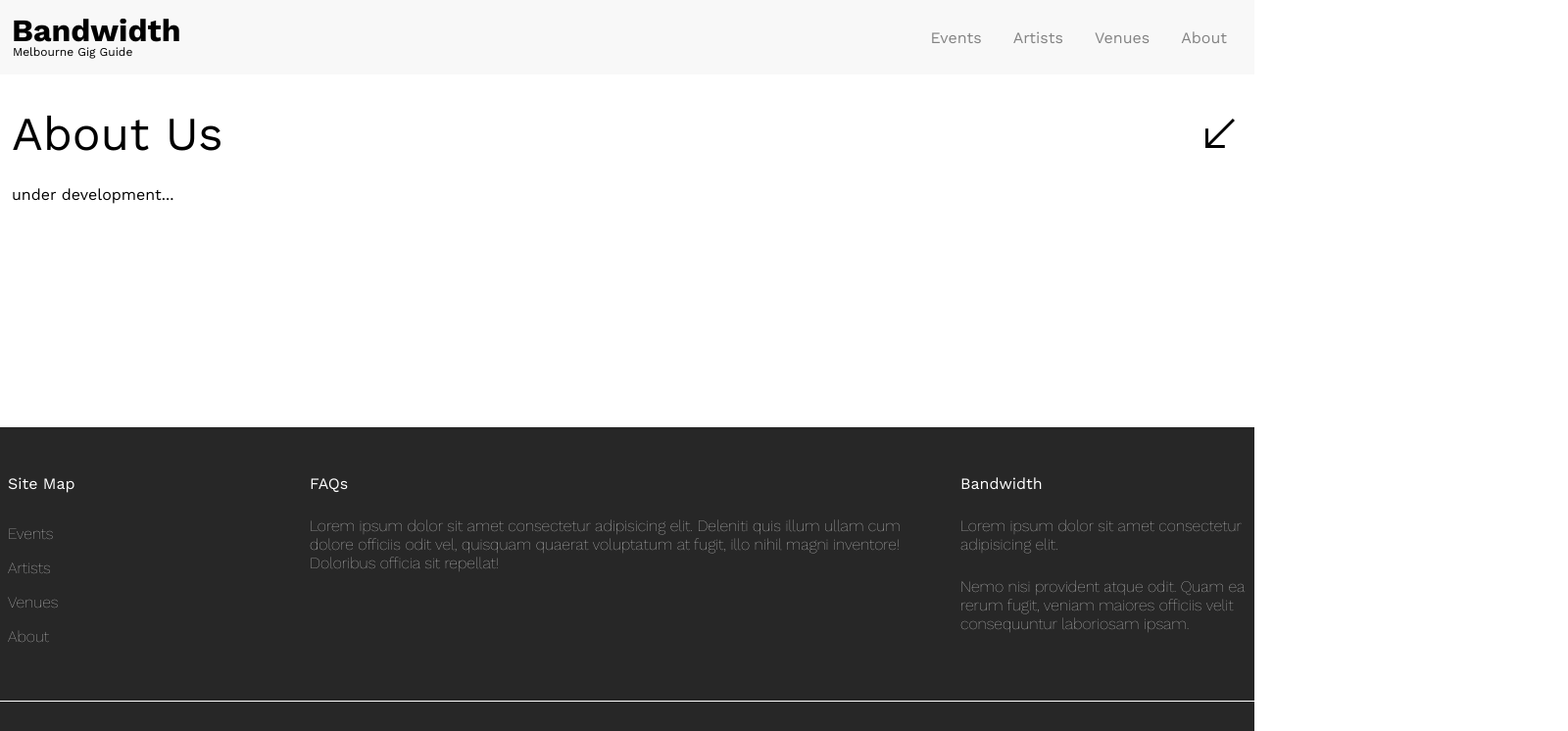
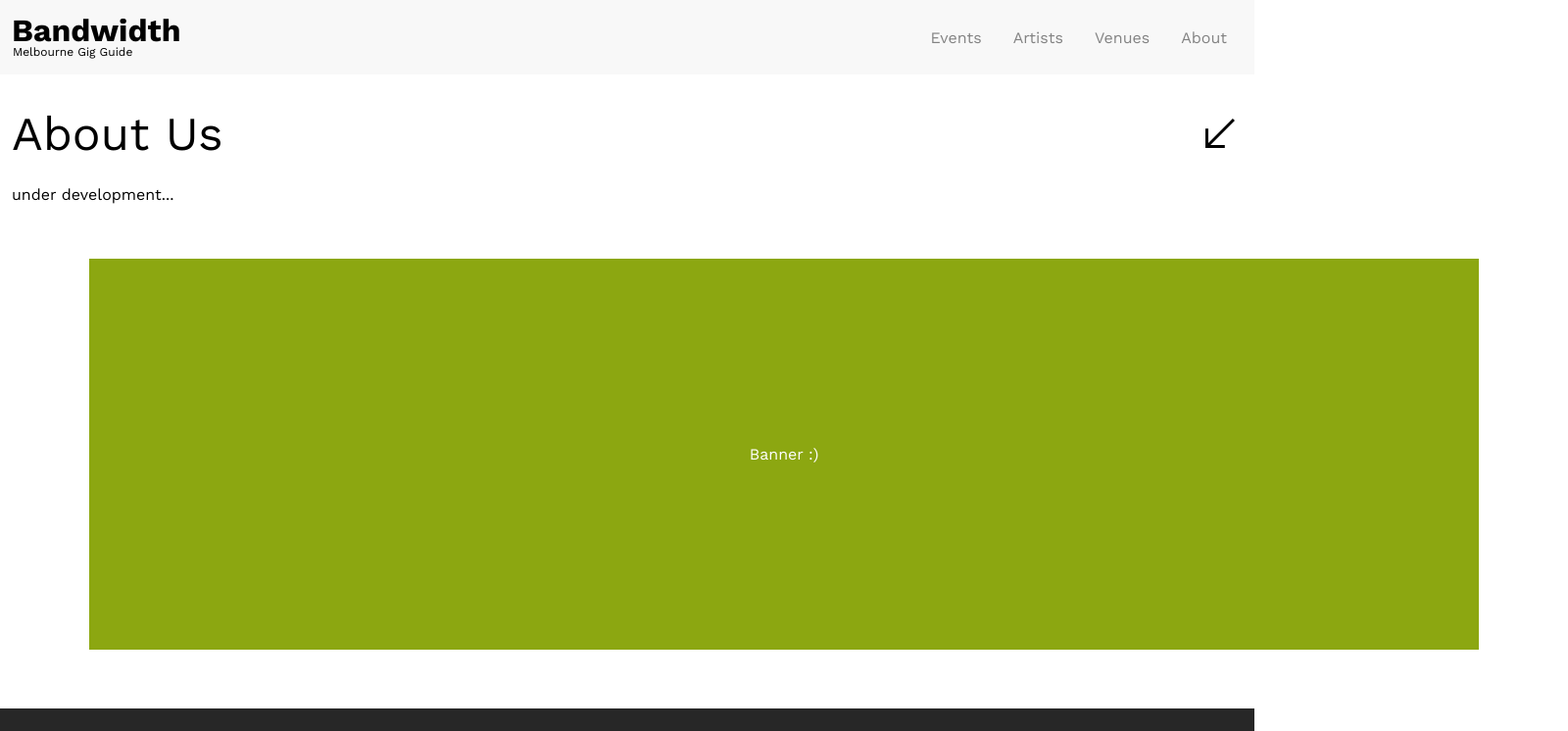
Before and after one commit to bandwidth-gig-guide/website-main, a Next.js app in the folder app/: page /about in a window 1280 px wide. Shown: the top 746 px of the page at 98% size, 1600 px wide, since content can reach past the window. Built offline with nearby package versions, Linux system fonts and the light colour scheme.

Commit message:
misc: add placeholder banner

```diff
--- /dev/null
+++ b/app/components/Banner/Banner.module.css
@@ -0,0 +1,17 @@
+.wrapper {
+    width: var(--spacing-app-max);
+    padding: var(--spacing-edge-desktop);
+    margin: var(--spacing-03) auto var(--spacing-07);
+
+    .banner {
+        width: 90%;
+        aspect-ratio: 32/9;
+        margin: auto;
+        cursor: pointer;
+        display: flex;
+        justify-content: center;
+        align-items: center;
+        color: white;
+    }
+
+}
--- /dev/null
+++ b/app/components/Banner/Banner.tsx
@@ -0,0 +1,27 @@
+import React from 'react';
+import styles from "./Banner.module.css";
+import Link from "next/link";
+
+function getRandomColor() {
+  const letters = '0123456789ABCDEF'
+  let color = '#'
+  for (let i = 0; i < 6; i++) {
+    color += letters[Math.floor(Math.random() * 16)]
+  }
+  return color
+}
+
+const Banner = () => {
+  const randomColor = getRandomColor()
+  return (
+    <div className={styles.wrapper}>
+      <Link href="/">
+        <div className={styles.banner} style={{ background: randomColor }}>
+          Banner :)
+        </div>
+      </Link>
+    </div>
+  )
+}
+
+export default Banner
--- a/app/pages/_app.tsx
+++ b/app/pages/_app.tsx
@@ -7,6 +7,7 @@ import type { AppProps } from 'next/app';
 import Header from '../components/Header/Header';
 import Footer from '../components/Footer/Footer'
 import { LocationScope } from '../types/enums/LocationScope';
+import Banner from '../components/Banner/Banner';
 
 function MyApp({ Component, pageProps }: AppProps) {
 	const [location, setLocation] = useState<LocationScope>(LocationScope.Melbourne);
@@ -20,6 +21,7 @@ function MyApp({ Component, pageProps }: AppProps) {
 			<div className='app-wrapper'>
 				<Header location={location} />
 				<main><Component {...pageProps} /></main>
+				<Banner />
 				<Footer />
 			</div>
 		</>
```
